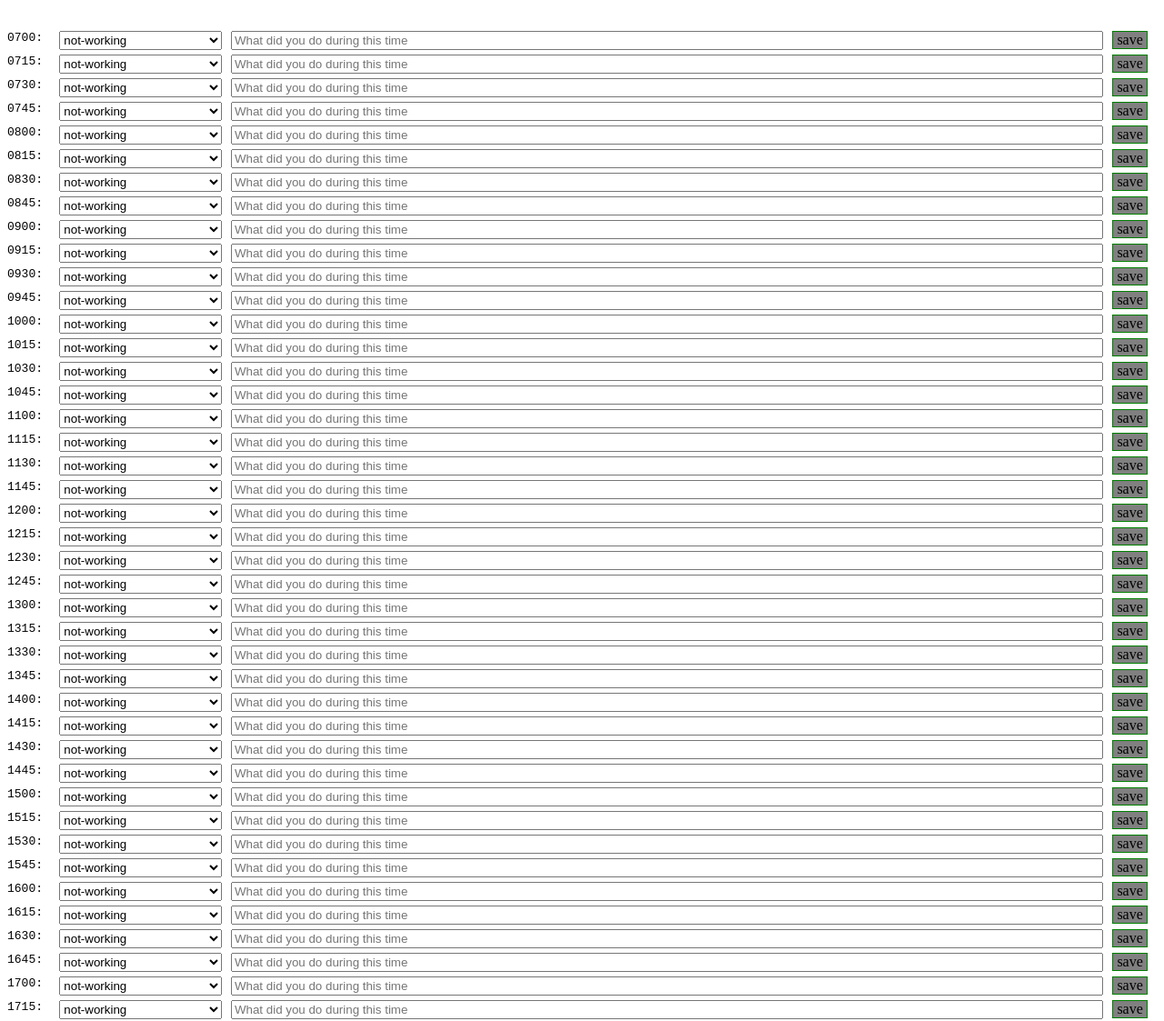
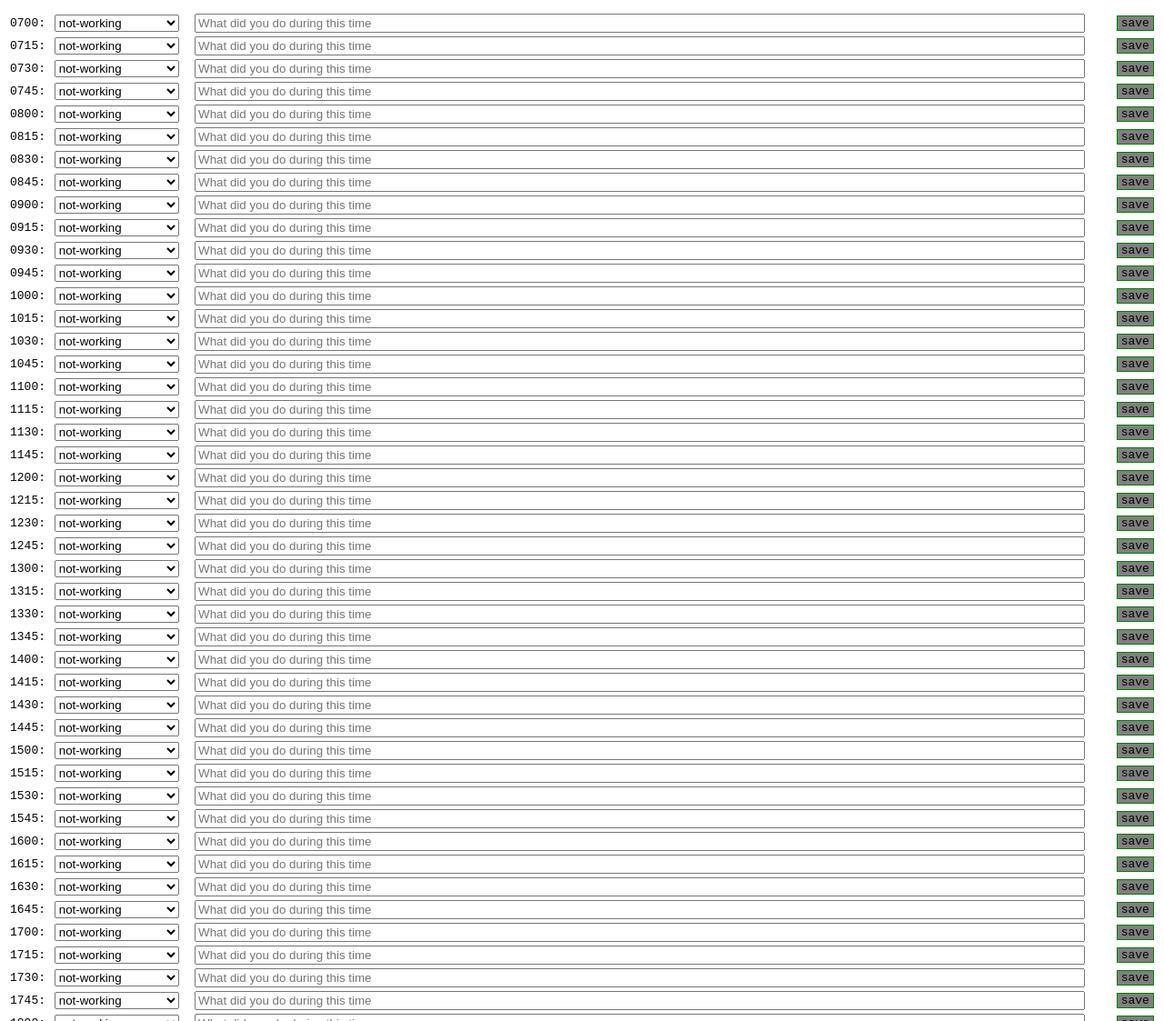
Before and after one commit to jeferrier/time-tracker-minimal, a plain HTML site: page time-tracker.html in a window 1280 px wide. Shown: the top 1123 px of the page at 91% size. Drawn offline with Linux system fonts and the light colour scheme.

Commit message:
Few tweaks to make it more usable and readable.

```diff
--- a/time-tracker.html
+++ b/time-tracker.html
@@ -2,37 +2,27 @@
 	<head>
 		<style>
 			#summary-holder {
-				display:flex;
 			}
 			#input-holder {
-				display: flex;
-				flex-direction: column;
 			}
-			#input-holder > div {
-				display: flex;
+			#input-holder > tr {
 				margin-bottom: 5px;
+				font-family: monospace;
+				box-sizing: content-box;
 			}
-			#input-holder > div > * {
-				margin-right: 10px;
+			#input-holder td:nth-child(1) {
+				width: 3%;
 			}
-			#input-holder > div > span {
-				flex-grow: 1;
-				font-family: monospace;
+			#input-holder td:nth-child(2) {
+				width: 7%;
 			}
-			#input-holder > div > select {
-				flex-grow: 5;
+			#input-holder td:nth-child(3) {
+				width: 70%;
 			}
-			#input-holder > div > input{
-				flex-grow: 93;
+			#input-holder td:nth-child(4) {
+				width: 3%;
 			}
-			#input-holder > div > span.type{
-				width: 11%;
-			}
-			#input-holder > div > span.explanation{
-				flex-grow: 94;
-			}
-			#input-holder > div > .submit-button {
-				flex-grow: 1;
+			#input-holder .submit-button {
 				height: 100%;
 				background-color: grey;
 				border: 1px solid green;
@@ -40,8 +30,8 @@
 		</style>
 	</head>
 	<body>
-		<div id="summary-holder"></div>
-		<div id="input-holder"></div>
+		<table id="summary-holder"></table>
+		<table id="input-holder"></table>
 	<body>
 	<script type="text/javascript">
 		// Generate a datestamp for today
@@ -96,6 +86,15 @@
 		summaryString += '</pre>';
 		const summaryEl = document.querySelector('#summary-holder').appendChild(getHTMLElementFromString(summaryString));
 
+		const types = [
+			'not-working',
+			'idle',
+			'meeting',
+			'unplanned-meeting',
+			'task-management',
+			'coding',
+			'fire-fighting'
+		];
 
 		// Get the number of timeslots between now and the 'start' of today based on start time
 		const startTimeToday = new Date(thisYear + "-" + thisMonth + "-" + thisDay + " 07:00");
@@ -103,42 +102,53 @@
 
 		// For each time period not in the stats, add an html thing for it
 		const inputHolderEl = document.querySelector('#input-holder');
+		let lastType = '';
 		while (startTimeToday <= currentTimeToday){
 			const startTime = String(startTimeToday.getHours()).padStart(2, '0') + String(startTimeToday.getMinutes()).padStart(2, '0');
 			// Check to see if the start time is in the stats already
 			if (todaysStats[startTime]){
+				lastType = todaysStats[startTime].type
 				inputHolderEl.appendChild(getHTMLElementFromString(
-					'<div id="' + startTime + '">' +
-						'<span>' + startTime + ':</span>' +
-						'<span class="type">' + todaysStats[startTime].type + '</span>' +
-						'<span class="explanation">&gt; ' + todaysStats[startTime].explanation + '</span>' +
-					'</div>'
+					'<tr id="' + startTime + '">' +
+						'<td>' + startTime + ':</td>' +
+						'<td class="type">' + todaysStats[startTime].type + '</td>' +
+						'<td class="explanation">&gt; ' + todaysStats[startTime].explanation + '</td>' +
+						'<td></td>' +
+					'</tr>'
 				));
 			} else {
+
+				let selectOptions = "";
+				types.forEach(type => {
+					selectOptions += '<option value="' + type + '"';
+					if (lastType == type){
+						selectOptions += ' selected="true"';
+					}
+					selectOptions += '>' + type + '</option>';
+				});
 				// Create and insert the element
 				inputHolderEl.appendChild(getHTMLElementFromString(
-					'<div id="' + startTime + '">' +
-						'<span>' + startTime + ": </span>" +
-						'<select>' +
-							'<option value="not-working">not-working</option>' +
-							'<option value="idle">idle</option>' +
-							'<option value="meeting">meeting</option>' +
-							'<option value="unplanned-meeting">unplanned-meeting</option>' +
-							'<option value="task-management">task-management</option>' +
-							'<option value="coding">coding</option>' +
-							'<option value="fire-fighting">fire-fighting</option>' +
-						'</select>' +
-						'<input type="text" placeholder="What did you do during this time"/>' +
-						'<div class="submit-button"><center>save</center></div>' +
-					'</div>'
+					'<tr id="' + startTime + '">' +
+						'<td>' + startTime + ": </td>" +
+						'<td>' +
+							'<select>' + selectOptions + '</select>' +
+						'</td>' +
+						'<td>' +
+							'<input type="text" style="width:97%;" placeholder="What did you do during this time"/>' +
+						'</td>' +
+						'<td>' +
+							'<div class="submit-button"><center>save</center></div>' +
+						'</td>' +
+					'</tr>'
 				));
+				lastType = '';
 			}
 
 			startTimeToday.setMinutes(startTimeToday.getMinutes() + 15);
 		}
 		document.querySelectorAll('.submit-button').forEach((button) => {
 			button.addEventListener('click', (evt) => {
-				const timeEl = evt.target.parentElement.parentElement;
+				const timeEl = evt.target.parentElement.parentElement.parentElement;
 				const startTime = timeEl.id;
 				todaysStats[startTime] = {};
 				todaysStats[startTime].type = timeEl.querySelector('select').selectedOptions[0].getAttribute('value');
```
